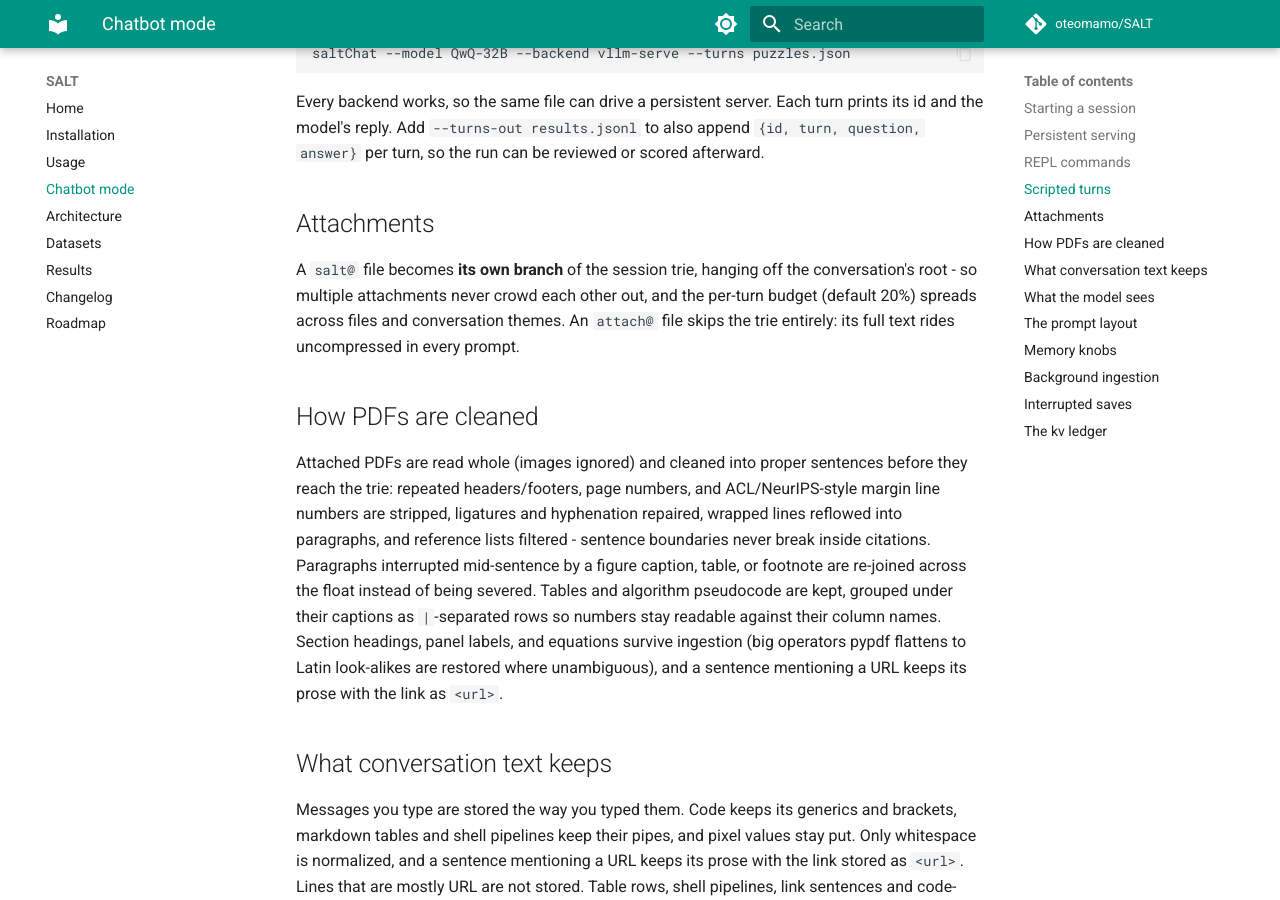
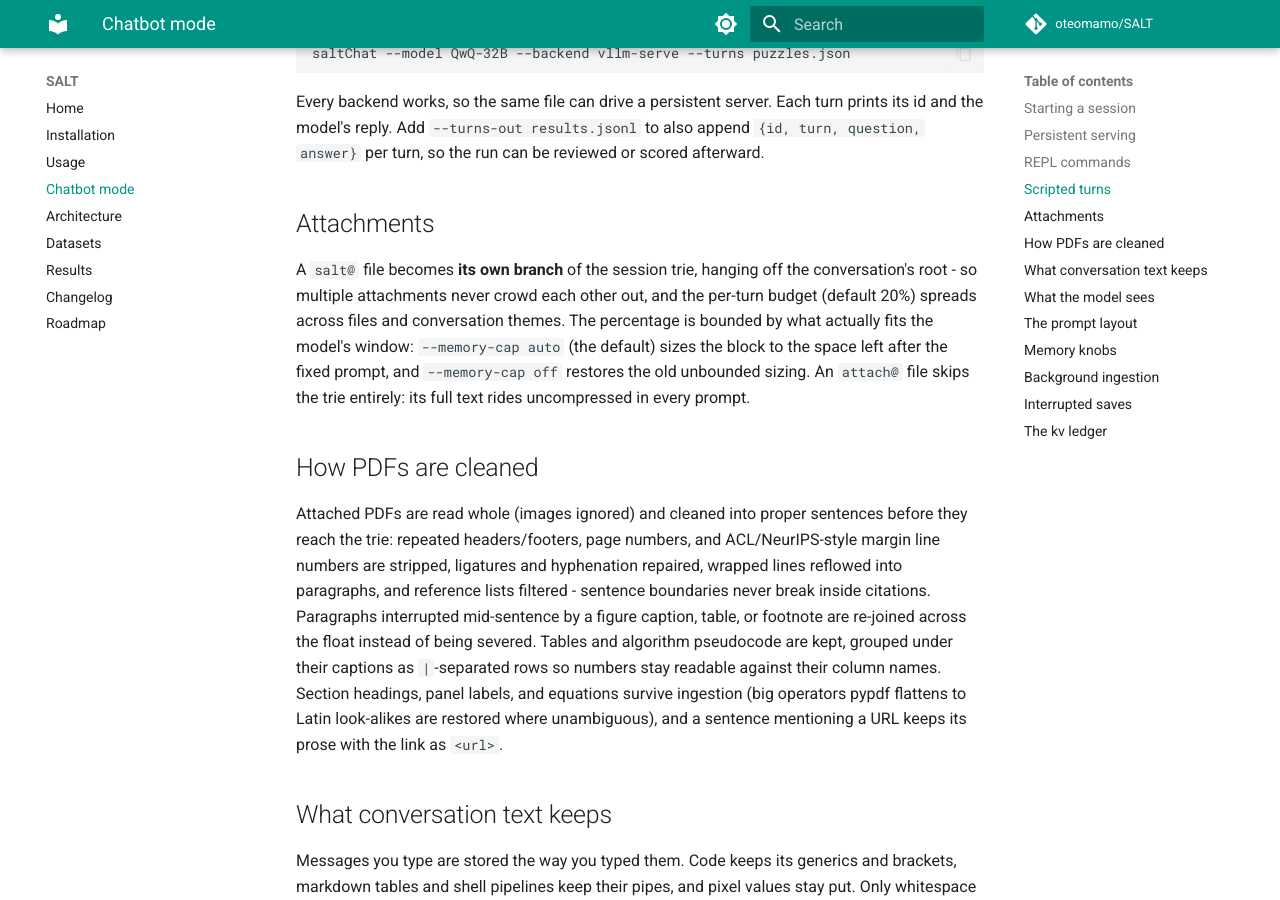
Before and after one commit to oteomamo/SALT, an MkDocs documentation site: the page built from docs/chatbot.md, in a window 1280 px wide and 900 px high, scrolled down 3179 px. Built offline with MkDocs 1.6.1 and Material for MkDocs 9.7.7, drawn with Linux system fonts in a browser that asks for light colours; comment, search, counter and statistics services are not loaded; the version menu is left out; some of the changed text lies outside the part shown.

Commit message:
v2.9.47 saltChat: cap the memory block to the window by default
--memory-cap now defaults to auto, so the block is sized to the space
the model's window actually has left instead of a fixed fraction of
an ever-growing memory, and tail-truncation stops eating the system
prompt on long sessions. --memory-cap off restores the old sizing.
Docs cover the ceiling knob and the changelog covers the whole cap
work. Verified with the chat ingest and theme regressions plus a live
small-window end-to-end session.

```diff
--- a/docs/chatbot.md
+++ b/docs/chatbot.md
@@ -158,8 +158,11 @@ reviewed or scored afterward.
 A `salt@` file becomes **its own branch** of the session trie, hanging off the
 conversation's root - so multiple attachments never crowd each other out, and
 the per-turn budget (default 20%) spreads across files and conversation
-themes. An `attach@` file skips the trie entirely: its full text rides
-uncompressed in every prompt.
+themes. The percentage is bounded by what actually fits the model's
+window: `--memory-cap auto` (the default) sizes the block to the space
+left after the fixed prompt, and `--memory-cap off` restores the old
+unbounded sizing. An `attach@` file skips the trie entirely: its full text
+rides uncompressed in every prompt.
 
 ## How PDFs are cleaned
 
@@ -291,6 +294,16 @@ sentence too similar to an earlier one from the same speaker, so
 restatements and re-asked questions stop inflating the theme statistics.
 Attached files are never gated. `/stats` counts the suppressions.
 
+And a **ceiling**. The memory block is sized as a percentage of
+everything remembered, and a long session or a large attachment grows
+that number without limit. `--memory-cap` bounds it. `auto` (the
+default) fits the block to the space the model's window has left after
+the system prompt, attachments and the recent turns, a number caps the
+block at that many tokens, and `off` restores the old unbounded sizing.
+When the prompt would still overflow, the warning names which part is
+too big. `/stats` reports the prompt's fixed cost against the model's
+usable input.
+
 And a **theme scope** switch. Theme statistics normally pool the whole
 session, so one large attached file can set the bar for what counts as
 a theme and push the conversation's own keywords below it. With
--- a/pyproject.toml
+++ b/pyproject.toml
@@ -4,7 +4,7 @@ build-backend = "setuptools.build_meta"
 
 [project]
 name = "salt"
-version = "2.9.46"
+version = "2.9.47"
 description = "SALT: Salience-Aware Lexical Trie for Long-Context Compression"
 readme = "README.md"
 license = "MIT"
```
Also changed, not shown: docs/changelog.md (+8 -1 lines), 1 other file.
